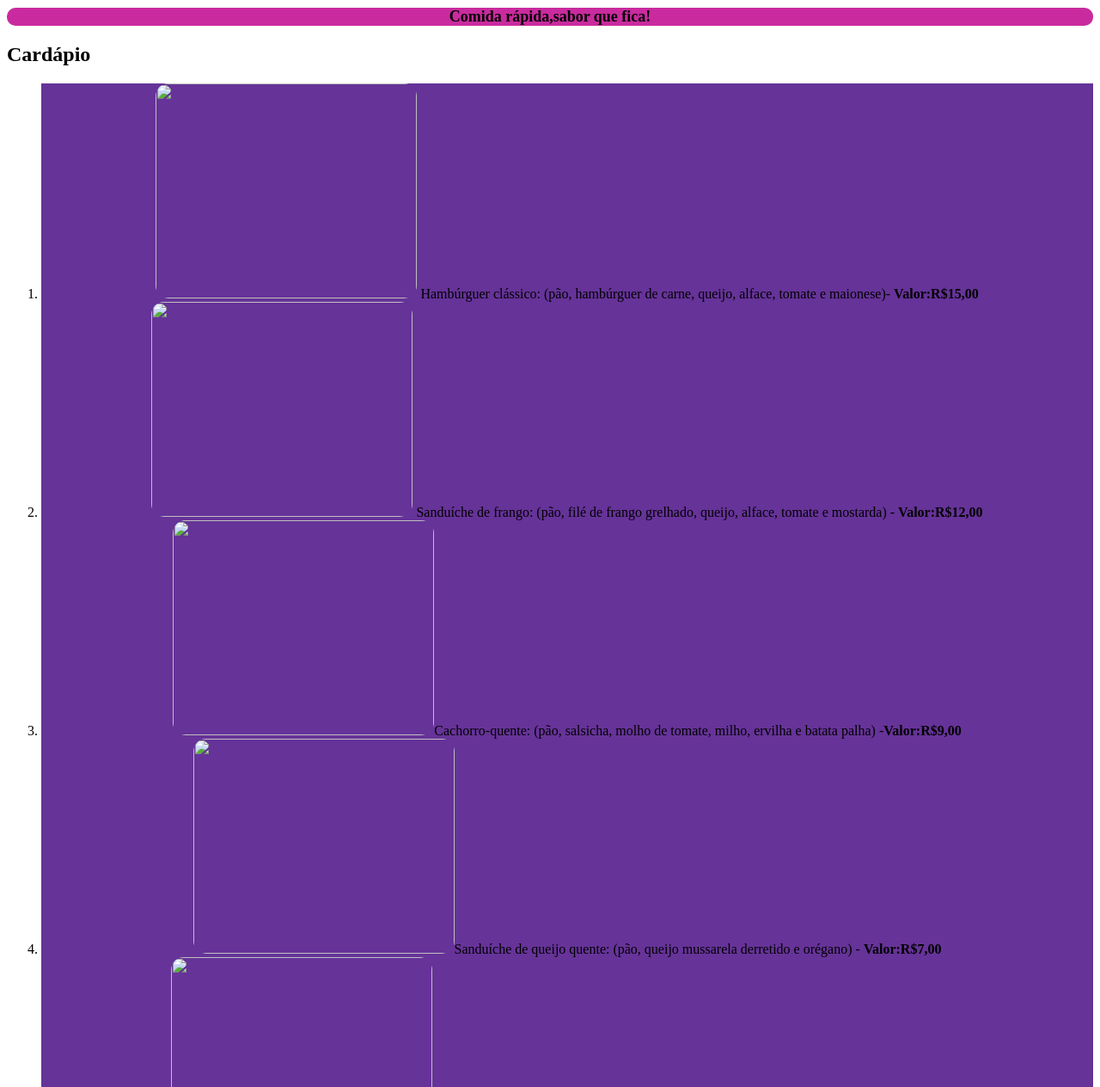
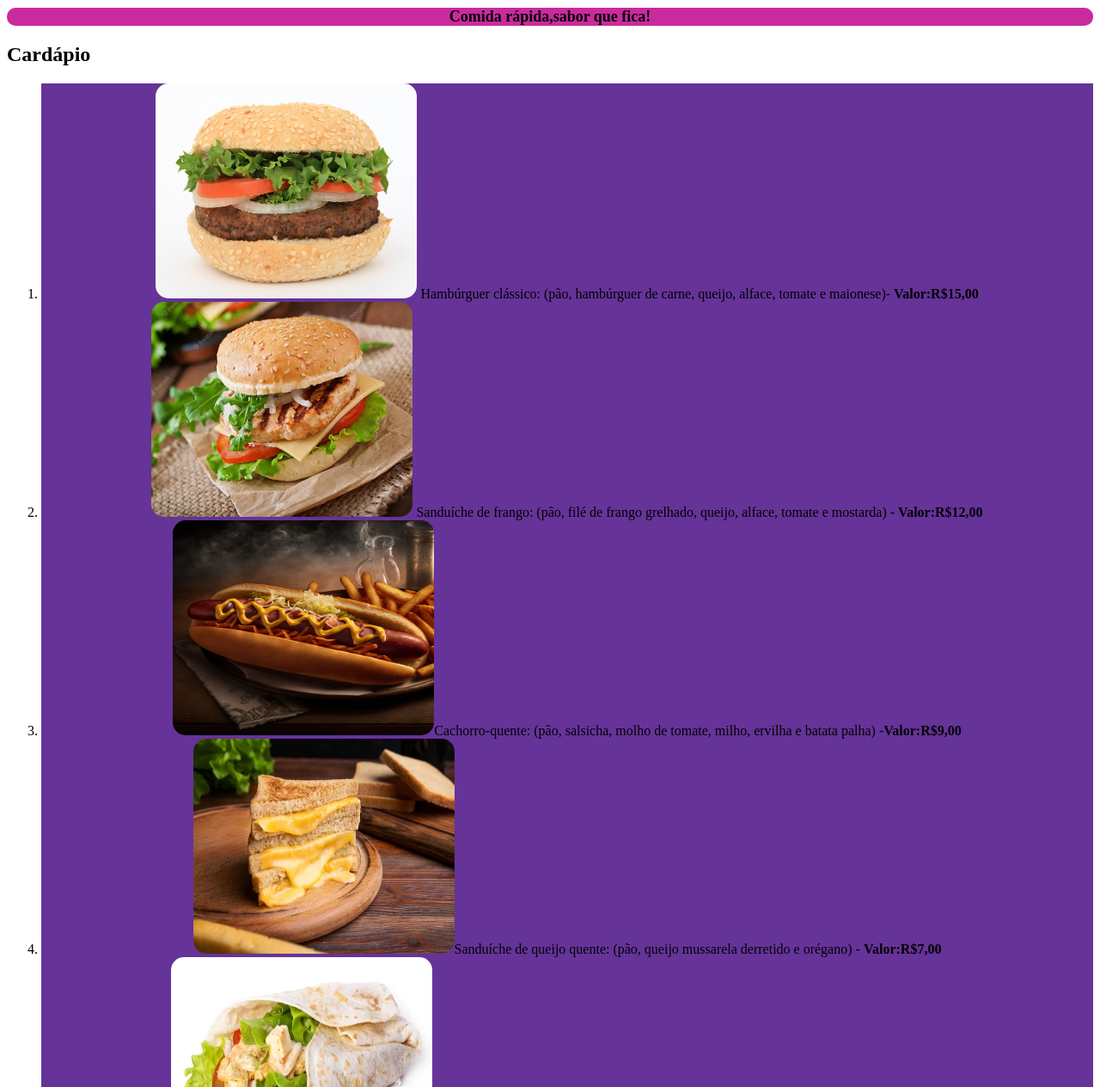
Before and after one commit to AlineCLPereira/Cardapio, a plain HTML site: page index.html in a window 1280 px wide. Shown: the part 36-1300 px from the top of the page at 86% size. Drawn offline with Linux system fonts and the light colour scheme.

Commit message:
Update index.html
No arquivo aanterior nao consegui trazer uma pasta do meu cell pra cá e ainda nao achei direito uma forma de fazer....entao pensei em "chamar" direto o nome de cada imagem aqui pra elas aparecerem no html

```diff
--- a/index.html
+++ b/index.html
@@ -18,11 +18,11 @@
 <body>
  <section> <h2>Cardápio</h2>
 
-  <ol><p><li><img src="./imagens/hambúrguer.jpg"/> Hambúrguer clássico: (pão, hambúrguer de carne, queijo, alface, tomate e maionese)- <b>Valor:R$15,00</b></li>
-   <li><class="linha2"></class> <img src="./imagens/sanfrango.jpeg"/> Sanduíche de frango: (pão, filé de frango grelhado, queijo, alface, tomate e mostarda) - <b>Valor:R$12,00</b></li>
-   <li><class="linha3"></class><img src="./imagens/hotdog.jpg">Cachorro-quente: (pão, salsicha, molho de tomate, milho, ervilha e batata palha) -<b>Valor:R$9,00</b></li>
-   <li><class="linha4"></class><img src="./imagens/squeijo.jpg">Sanduíche de queijo quente: (pão, queijo mussarela derretido e orégano) - <b>Valor:R$7,00</b></li>
-  <li><class="linha5"></class><img src="./imagens/wrap.jpg"> Wrap de frango: (tortilha, filé de frango grelhado, queijo, alface, tomate e maionese) - <b>R$ 12,00</b></li></ol></p>
+  <ol><p><li><img src="hambúrguer.jpg"/> Hambúrguer clássico: (pão, hambúrguer de carne, queijo, alface, tomate e maionese)- <b>Valor:R$15,00</b></li>
+   <li><class="linha2"></class> <img src="sanfrango.jpeg"/> Sanduíche de frango: (pão, filé de frango grelhado, queijo, alface, tomate e mostarda) - <b>Valor:R$12,00</b></li>
+   <li><class="linha3"></class><img src="hotdog.jpg">Cachorro-quente: (pão, salsicha, molho de tomate, milho, ervilha e batata palha) -<b>Valor:R$9,00</b></li>
+   <li><class="linha4"></class><img src="squeijo.jpg">Sanduíche de queijo quente: (pão, queijo mussarela derretido e orégano) - <b>Valor:R$7,00</b></li>
+  <li><class="linha5"></class><img src="wrap.jpg"> Wrap de frango: (tortilha, filé de frango grelhado, queijo, alface, tomate e maionese) - <b>R$ 12,00</b></li></ol></p>
   <div>
     <section>
       <footer>
```
